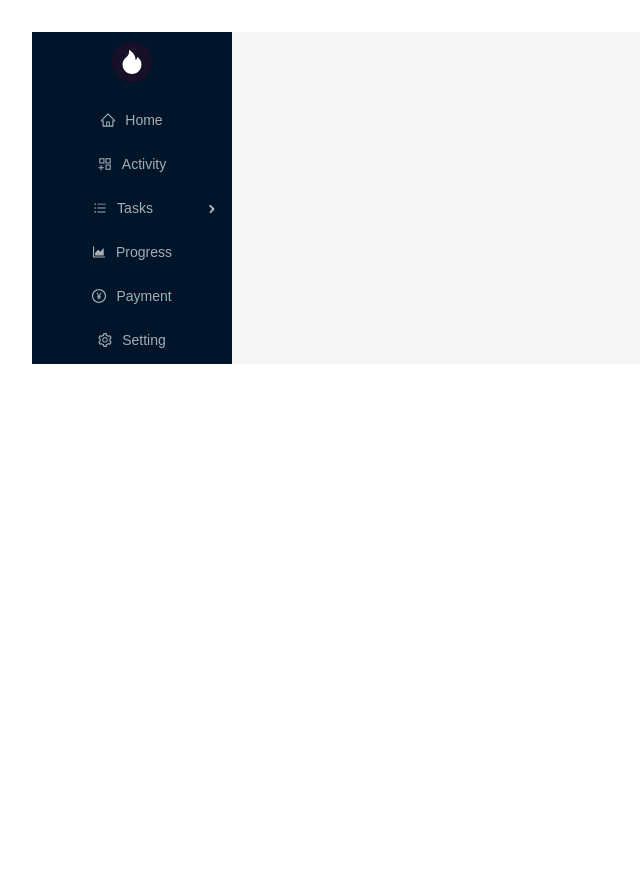
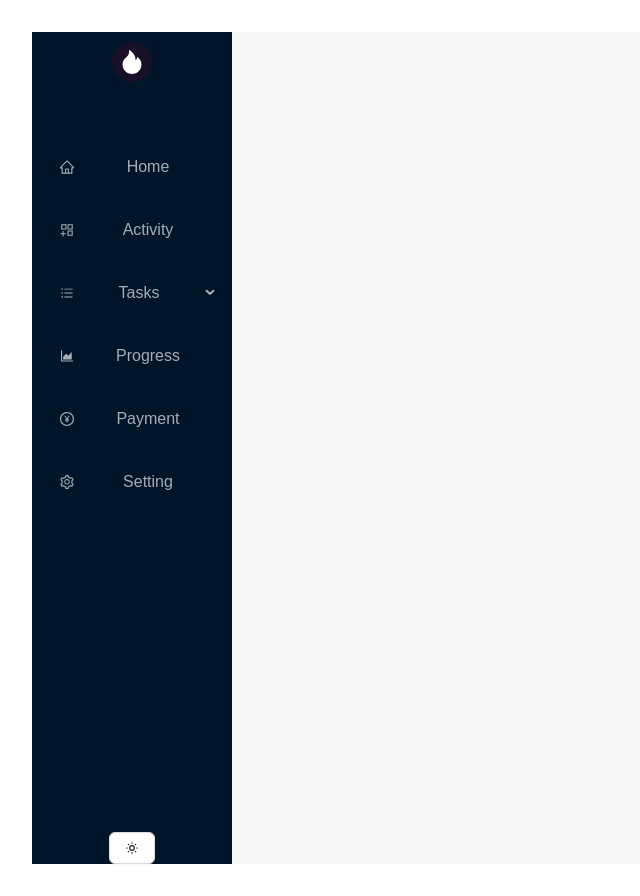
Before and after one commit to Mazharul180203/Shop-Management, a React (Vite) app in the folder client/: page / in a window 1280 px wide. Shown: the whole page, without its empty margins (0-640 px from the left). Before the commit the page ends 800 px from the top, so only its background shows below. Built offline with nearby package versions, Linux system fonts and the light colour scheme.

Commit message:
Theme dark22:16
Theme dark22:16

```diff
--- a/client/package.json
+++ b/client/package.json
@@ -15,7 +15,8 @@
     "js-cookie": "^3.0.5",
     "react": "^18.3.1",
     "react-bootstrap": "^2.10.3",
-    "react-dom": "^18.3.1"
+    "react-dom": "^18.3.1",
+    "react-icons": "^5.2.1"
   },
   "devDependencies": {
     "@types/react": "^18.3.3",
--- a/client/src/assets/CSS/index.css
+++ b/client/src/assets/CSS/index.css
@@ -31,3 +31,13 @@
     border-radius: 50%;
     background: rgba(28,17,41,.88);
 }
+
+.menu-bar {
+    height: 88vh;
+    margin-top: 2rem;
+    display: flex;
+    flex-direction: column;
+    gap: 15px;
+    font-size: 1rem;
+    position: relative;
+}
--- a/client/src/layout/MenuList.jsx
+++ b/client/src/layout/MenuList.jsx
@@ -7,18 +7,22 @@ import {
     PayCircleOutlined,
     SettingOutlined
 } from '@ant-design/icons';
-const MenuList = () => {
+const MenuList = ({darkTheme}) => {
     return (
-        <Menu theme="dark">
+        <Menu theme={darkTheme ? 'dark' : 'light'} mode="inline" className='menu-bar'>
             <Menu.Item key="home" icon={<HomeOutlined />}>
                 Home
             </Menu.Item>
             <Menu.Item key="activity" icon={<AppstoreAddOutlined />}>
                 Activity
             </Menu.Item>
-            <Menu.SubMenu key="subtasks" icon={<BarsOutlined/>} title="Tasks">
+            <Menu.SubMenu key="subtasks 1" icon={<BarsOutlined/>} title="Tasks">
                 <Menu.Item key="task 1"> Task 1</Menu.Item>
                 <Menu.Item key="task 2"> Task 2</Menu.Item>
+                <Menu.SubMenu key="subtasks 2" icon={<BarsOutlined/>} title="SubTask">
+                    <Menu.Item key="Subtask 1"> Task 1</Menu.Item>
+                    <Menu.Item key="Subtask 2"> Task 2</Menu.Item>
+                </Menu.SubMenu>
             </Menu.SubMenu>
             <Menu.Item key="progress" icon={<AreaChartOutlined />}>
                 Progress
--- a/client/src/layout/SideNavbar.jsx
+++ b/client/src/layout/SideNavbar.jsx
@@ -1,16 +1,25 @@
-import React from 'react';
+import React, {useState} from 'react';
 import {Layout} from 'antd'
 import Logo from "./Logo.jsx";
 import MenuList from "./MenuList.jsx";
+import ToggleThemeButton from "./ToggleThemeButton.jsx";
 
 const {Header,Sider} = Layout
 
 const SideNavbar = () => {
+    const [darkTheme,setDarkTheme] = useState(true);
+
+    const toggleTheme = () => {
+        setDarkTheme(!darkTheme)
+    }
+
     return (
         <Layout>
-            <Sider className="sidebar">
+            <Sider theme={darkTheme ? 'dark' : 'light'} className="sidebar">
                 <Logo />
-                <MenuList />
+                <MenuList darkTheme = {darkTheme}/>
+                <ToggleThemeButton darkTheme={darkTheme}
+                toggleTheme={toggleTheme}/>
             </Sider>
         </Layout>
     );
--- /dev/null
+++ b/client/src/layout/ToggleThemeButton.jsx
@@ -0,0 +1,15 @@
+import React from 'react';
+import {Button} from "antd";
+import {HiOutlineSun,HiOutlineMoon} from "react-icons/hi";
+
+const ToggleThemeButton = ({darkTheme,toggleTheme}) => {
+    return (
+        <div className="toggle-theme-btn">
+            <Button onClick={toggleTheme}>{darkTheme ? <HiOutlineSun/> :
+                <HiOutlineMoon/>}
+            </Button>
+        </div>
+    );
+};
+
+export default ToggleThemeButton;
```
Also changed, not shown: 1 other file (tests, documents, lock files or other folders).
